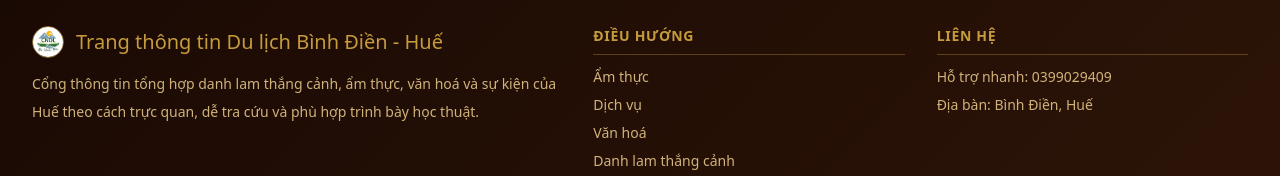
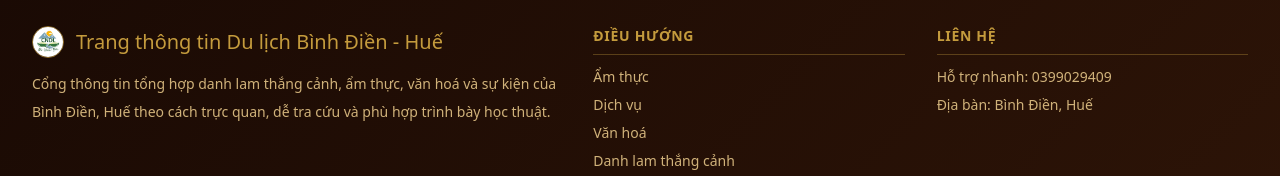
Before and after one commit to PhongDayNai/hue-heritage-expo, a Next.js app: page /admin in a window 1280 px wide. Shown: the part 422-598 px from the top of the page. Built offline with nearby package versions, Linux system fonts and the light colour scheme.

Commit message:
fix(content): update Hue summary text and scenic images for Binh Dien

```diff
--- a/components/layout/Footer.tsx
+++ b/components/layout/Footer.tsx
@@ -18,7 +18,7 @@ export default function Footer() {
             <span>Trang thông tin Du lịch Bình Điền - Huế</span>
           </h3>
           <p className="mt-3 text-sm leading-7">
-            Cổng thông tin tổng hợp danh lam thắng cảnh, ẩm thực, văn hoá và sự kiện của Huế theo cách trực quan,
+            Cổng thông tin tổng hợp danh lam thắng cảnh, ẩm thực, văn hoá và sự kiện của Bình Điền, Huế theo cách trực quan,
             dễ tra cứu và phù hợp trình bày học thuật.
           </p>
         </div>
--- a/data/scenic.json
+++ b/data/scenic.json
@@ -357,14 +357,11 @@
     "anh": [
       "/assets/scenic/dia-dao-khu-uy-tri-thien/img-01.jpg",
       "/assets/scenic/dia-dao-khu-uy-tri-thien/img-02.jpg",
-      "/assets/scenic/dia-dao-khu-uy-tri-thien/img-03.jpg",
       "/assets/scenic/dia-dao-khu-uy-tri-thien/img-04.jpg",
-      "/assets/scenic/dia-dao-khu-uy-tri-thien/img-05.jpg",
       "/assets/scenic/dia-dao-khu-uy-tri-thien/img-06.jpg",
       "/assets/scenic/dia-dao-khu-uy-tri-thien/img-07.webp",
       "/assets/scenic/dia-dao-khu-uy-tri-thien/img-08.jpg",
       "/assets/scenic/dia-dao-khu-uy-tri-thien/img-09.jpg",
-      "/assets/scenic/dia-dao-khu-uy-tri-thien/img-10.jpg",
       "/assets/scenic/dia-dao-khu-uy-tri-thien/img-11.jpg",
       "/assets/scenic/dia-dao-khu-uy-tri-thien/img-12.webp"
     ],
```
